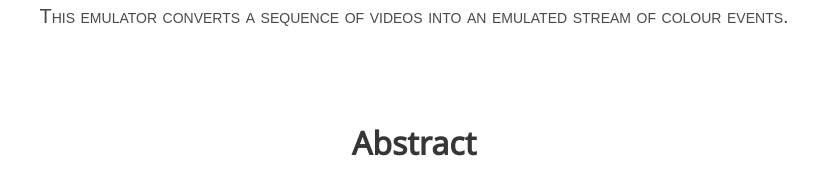
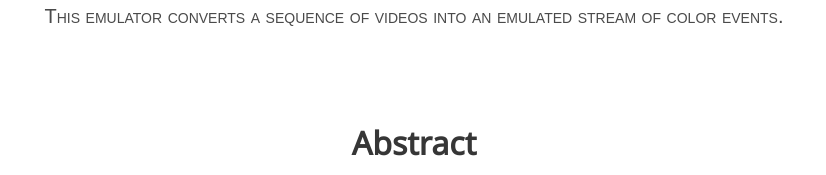
Before and after one commit to uoh-rislab/color-event-camera-emulator, a plain HTML site: page index.html in a window 1280 px wide. Shown: the part 608-783 px from the top of the page, 226-1052 px from the left. Drawn offline with nearby package versions, Linux system fonts and the light colour scheme; some icons are missing; a web font is replaced by a local one.

Commit message:
Update index.html

```diff
--- a/index.html
+++ b/index.html
@@ -171,7 +171,7 @@
                 type="video/mp4">
       </video>
       <h2 class="subtitle has-text-centered">
-        <span class="dnerf">This emulator converts a sequence of videos into an emulated stream of colour events.
+        <span class="dnerf">This emulator converts a sequence of videos into an emulated stream of color events.
       </h2>
     </div>
   </div>
```
